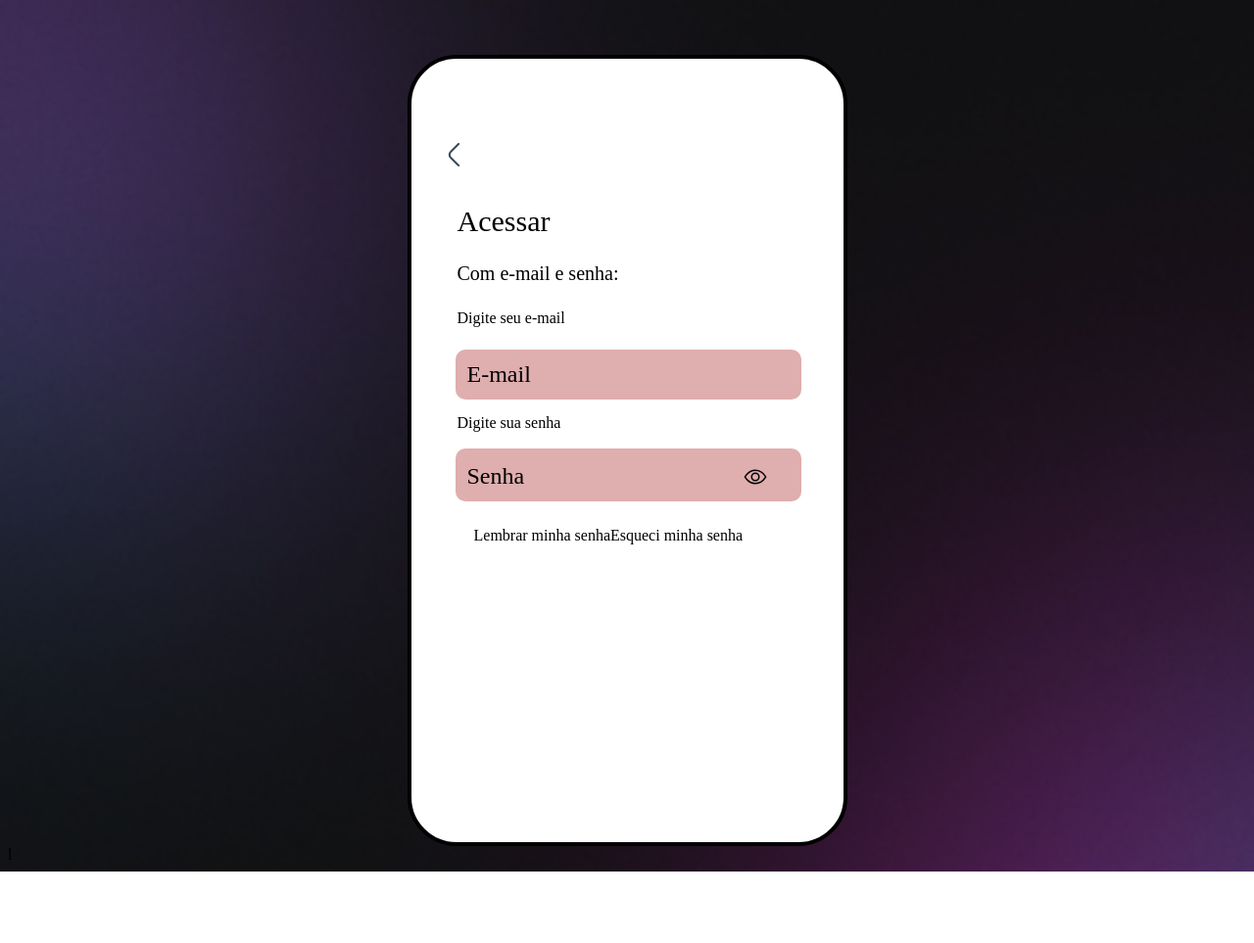
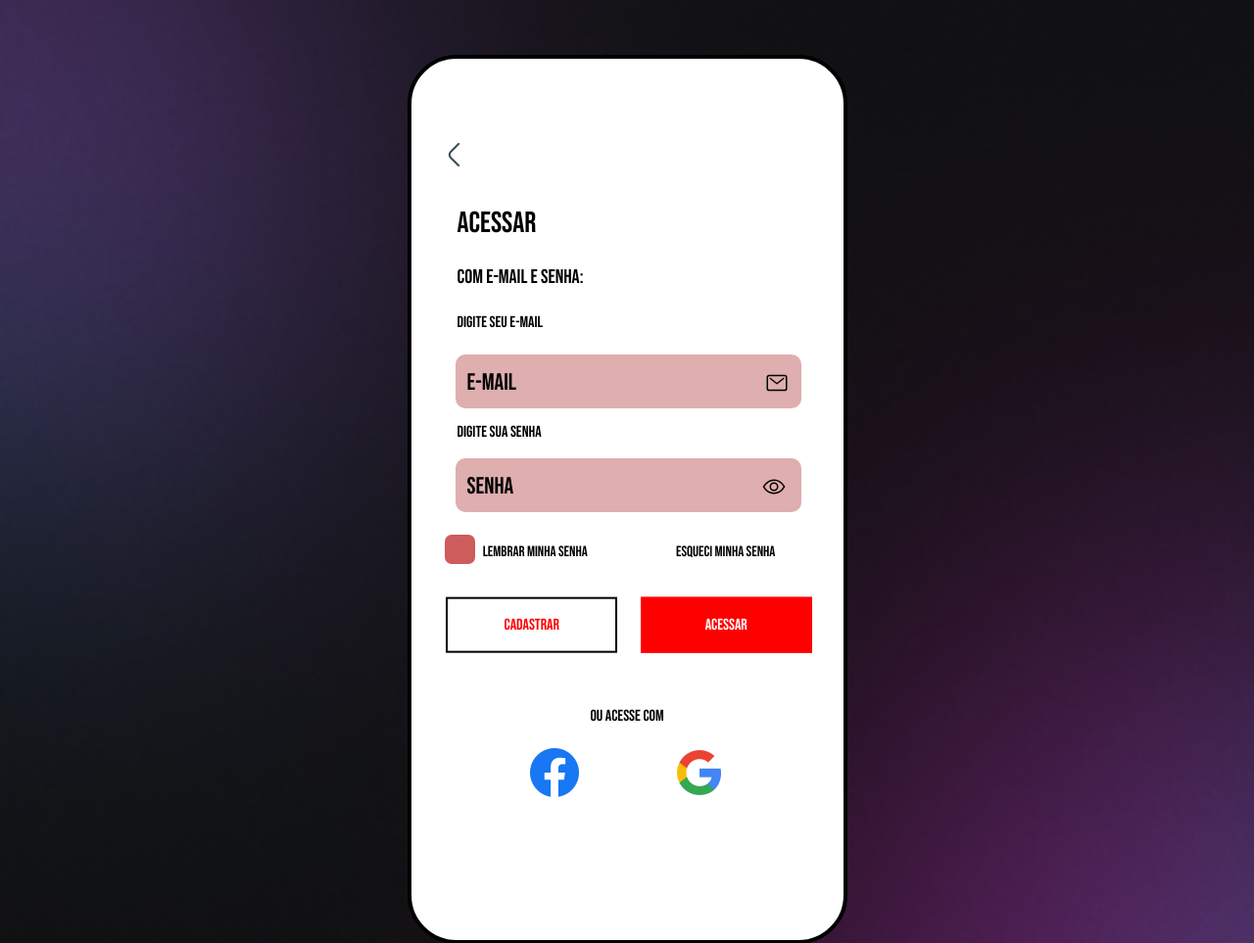
Before and after one commit to yurivic/Projeto-Tela-Login, a plain HTML site: page index.html in a window 1280 px wide. Shown: the top 963 px of the page at 98% size. Before the commit the page ends 890 px from the top, so only its background shows below. Drawn offline with nearby package versions, Linux system fonts and the light colour scheme; a web font is replaced by a local one.

Commit message:
adicionando complementos na tela

```diff
--- a/index.html
+++ b/index.html
@@ -7,7 +7,7 @@
   <link rel="stylesheet" href="style.css">
   <link rel="preconnect" href="https://fonts.googleapis.com">
   <link rel="preconnect" href="https://fonts.gstatic.com" crossorigin>
-  <link href="https://fonts.googleapis.com/css2?family=Bona+Nova+SC:ital,wght@0,400;0,700;1,400&display=swap" rel="stylesheet">
+  <link href="https://fonts.googleapis.com/css2?family=Bebas+Neue&display=swap" rel="stylesheet">
 </head>
 <body>
   <div id="principal">
@@ -31,7 +31,7 @@
     </ul>
     <ul>
       <li class="four">
-        E-mail
+        E-mail <ion-icon class="email" name="mail-outline"></ion-icon>
       </li>
     </ul>
     <ul>
@@ -41,7 +41,7 @@
     </ul>
     <ul>
       <li class="six">
-        Senha <ion-icon class="aberto" name="eye-outline"></ion-icon>
+        Senha <ion-icon class="senha" name="eye-outline"></ion-icon>
       </li>
     </ul>
     <ul class="juntos">
@@ -52,6 +52,20 @@
         Esqueci minha senha
       </li>
     </ul>
+    <ul class="caixa">
+      <li></li>
+    </ul>
+    <ul id="cadastro">
+      <li class="branco">Cadastrar</li>
+      <li class="vermelho">Acessar</li>
+    </ul>
+    <div id="final">
+      Ou acesse com
+    </div>
+    <div class="position">
+      <img class="facebook" src="./assets/facebook icon.png" alt="google">
+      <img class="google" src="./assets/google icon.png" alt="facebook">
+    </div>
   </div>
   <script type="module" src="https://unpkg.com/ionicons@7.1.0/dist/ionicons/ionicons.esm.js"></script>
   <script nomodule src="https://unpkg.com/ionicons@7.1.0/dist/ionicons/ionicons.js"></script>
--- a/style.css
+++ b/style.css
@@ -3,7 +3,7 @@ body {
 }
 
 body * {
-  font-family: "Bona Nova SC", serif;
+  font-family: "Bebas Neue", sans-serif;
   font-weight: 400;
   font-style: normal;
 }
@@ -11,10 +11,10 @@ body * {
 #principal {
   border: 4px solid black;
   width: 393px;
-  height: 752px;
+  height: 852px;
   margin: 56px auto 0;
   padding: 24px;
-  background-color: white;
+  background-color: rgb(255, 255, 255);
   border-radius: 50px;
 }
 
@@ -58,6 +58,12 @@ body * {
   background-color: #DFAEAE;
 }
 
+.email {
+  position: relative;
+  top: 5px;
+  left: 250px;
+}
+
 .five {
   list-style: none;
   position: relative;
@@ -76,17 +82,96 @@ body * {
   border-radius: 10px;
   padding: 10px;
   background-color: #DFAEAE;
-  display: block;
-
 }
 
-.aberto {
+.senha {
   position: relative;
   top: 5px;
-  left: 218px;
+  left: 250px;
 }
 
 .juntos {
   display: flex;
   list-style: none;
+  position: relative;
+  justify-content: space-around;
+  font-size: 15px;
+  font-weight: bold;
+  top: 5px;
+  padding-left: 4px;
+  /* border: 2px solid red; */
 }
+
+.caixa {
+  list-style: none;
+  padding: 1px;
+  margin: 50px;
+  position: relative;
+  right: 40px;
+  bottom: 72px;
+  border-radius: 7px;
+  background-color: #cf5c5c;
+  width: 29px;
+  height: 28px;
+}
+
+#cadastro {
+  display: flex;
+  justify-content: space-around;
+}
+
+.branco {
+ transform: translateY(-155%);
+  list-style: none;
+  border: 2px solid black;
+  color: red;
+  width: 171px;
+  height: 53px;
+  display: flex;
+  justify-content: center;
+  align-items: center;
+  position: relative;
+  right: 29px;
+}
+
+.vermelho {
+  transform: translateY(-155%);
+  list-style: none;
+  border: 2px solid red;
+  background-color: red;
+  color: white;
+  width: 171px;
+  height: 53px;
+  display: flex;
+  justify-content: center;
+  align-items: center;
+  position: relative;
+  right: 7px;
+}
+
+#final {
+  display: flex;
+  justify-content: center;
+  align-items: center;
+  position: relative;
+  transform: translateY(-220%);
+  padding: 2px;
+}
+
+ .facebook {
+  width: 50px;
+  height: 50px;
+}
+
+.google {
+  width: 50px;
+  height: 50px;
+}
+
+.position {
+  display: flex;
+  justify-content: center;
+  justify-content: space-evenly;
+  position: relative;
+  bottom: 30px;
+}
```
